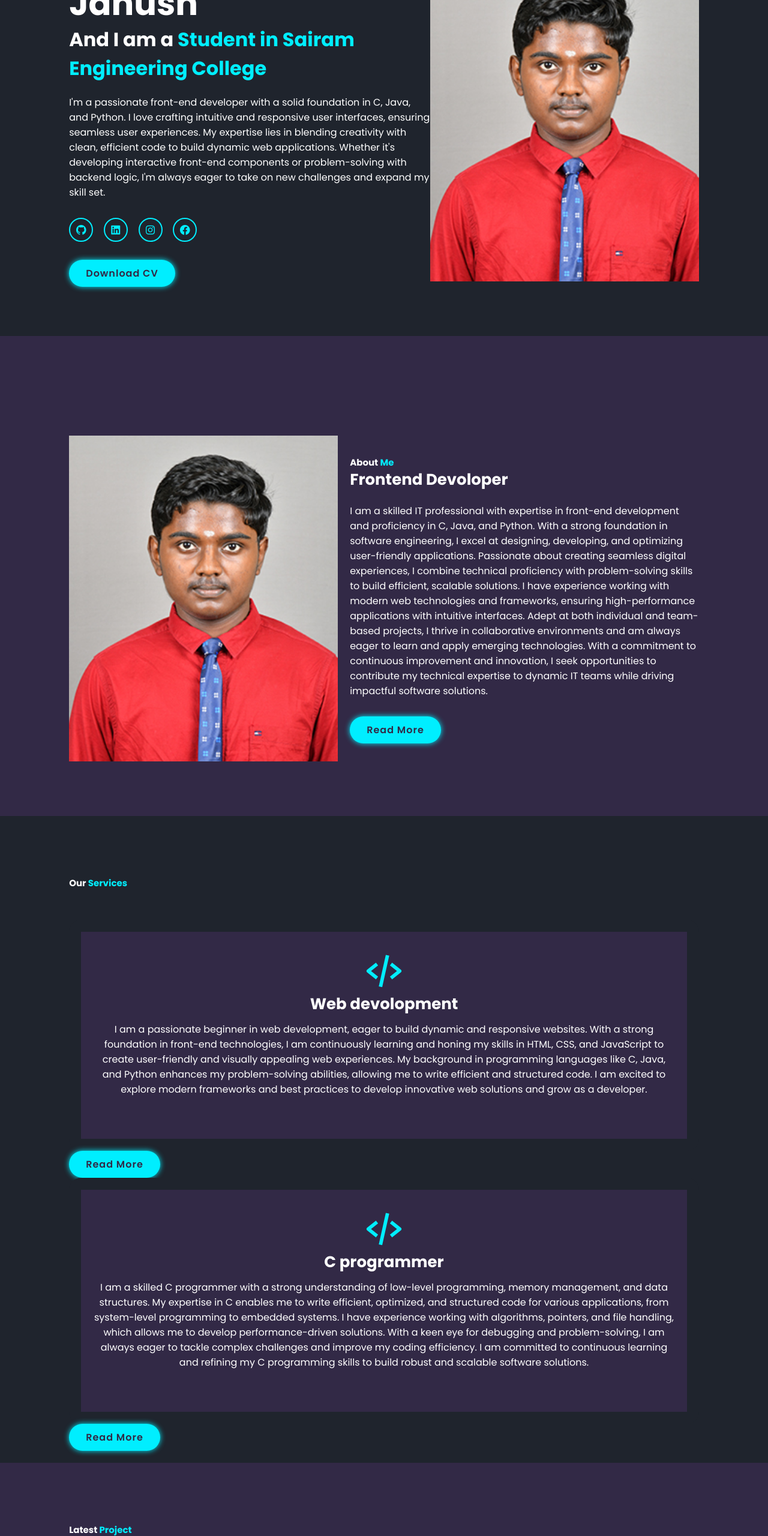
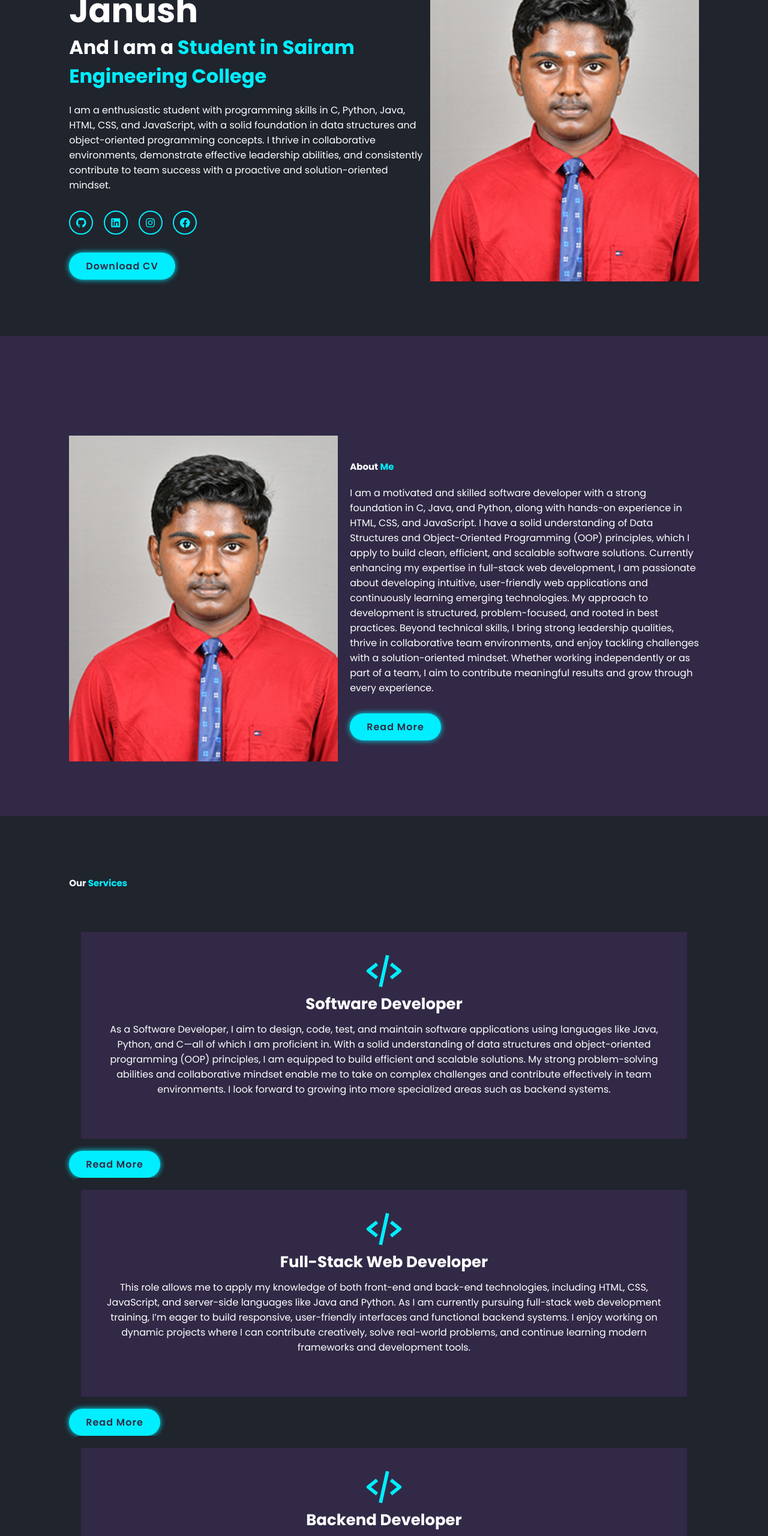
Before and after one commit to janush13/Portfolio, a plain HTML site: page index.html in a window 1280 px wide. Shown: the part 240-2800 px from the top of the page at 60% size. Drawn offline with nearby package versions, Linux system fonts and the light colour scheme; files that its build step writes are made by us from their sources; files whose address does not match are found by name.

Commit message:
index.html

```diff
--- a/index.html
+++ b/index.html
@@ -34,7 +34,22 @@
             <h3>Hello, This is me</h3>
             <h1>Janush</h1>
             <h3>And I am a <span> Student in Sairam Engineering College</span></h3>
-            <p>I'm a passionate front-end developer with a solid foundation in C, Java, and Python. I love crafting intuitive and responsive user interfaces, ensuring seamless user experiences. My expertise lies in blending creativity with clean, efficient code to build dynamic web applications. Whether it's developing interactive front-end components or problem-solving with backend logic, I'm always eager to take on new challenges and expand my skill set.</p>
+            <p>I am a enthusiastic student
+                with programming skills in
+                C, Python, Java, HTML,
+                CSS, and JavaScript, with
+                a solid foundation in data
+                structures and
+                object-oriented
+                programming concepts. I
+                thrive in collaborative
+                environments,
+                demonstrate effective
+                leadership abilities, and
+                consistently contribute to
+                team success with a
+                proactive and
+                solution-oriented mindset.</p>
             <div class="social-accounts">
                 <a href="#"><i class='bx bxl-github' ></i></a>
                 <a href="#"><i class='bx bxl-linkedin-square' ></i></a>
@@ -55,13 +70,12 @@
         </div>
 
         <div class="about-content">
-            <h2 class="heading">About <span>Me</span></h2>
-            <h3>Frontend Devoloper</h3>
-            <p>I am a skilled IT professional with expertise in front-end development and proficiency in C, Java, and Python. With a strong foundation in software engineering, I excel at designing, developing, and optimizing user-friendly applications. Passionate about creating seamless digital experiences, I combine technical proficiency with problem-solving skills to build efficient, scalable solutions.
+            <h1 class="heading">About <span>Me</span></h1>
+            <p>I am a motivated and skilled software developer with a strong foundation in C, Java, and Python, along with hands-on experience in HTML, CSS, and JavaScript. I have a solid understanding of Data Structures and Object-Oriented Programming (OOP) principles, which I apply to build clean, efficient, and scalable software solutions.
 
-                I have experience working with modern web technologies and frameworks, ensuring high-performance applications with intuitive interfaces. Adept at both individual and team-based projects, I thrive in collaborative environments and am always eager to learn and apply emerging technologies.
+                Currently enhancing my expertise in full-stack web development, I am passionate about developing intuitive, user-friendly web applications and continuously learning emerging technologies. My approach to development is structured, problem-focused, and rooted in best practices.
 
-                With a commitment to continuous improvement and innovation, I seek opportunities to contribute my technical expertise to dynamic IT teams while driving impactful software solutions.
+                Beyond technical skills, I bring strong leadership qualities, thrive in collaborative team environments, and enjoy tackling challenges with a solution-oriented mindset. Whether working independently or as part of a team, I aim to contribute meaningful results and grow through every experience.
             </p>
             <a href="#" class="btn">Read More</a>
 
@@ -74,8 +88,8 @@
         <div class="services-container">
             <div class="services-box">
                 <i class='bx bx-code-alt'></i>
-                <h3>Web devolopment</h3>
-                <p>I am a passionate beginner in web development, eager to build dynamic and responsive websites. With a strong foundation in front-end technologies, I am continuously learning and honing my skills in HTML, CSS, and JavaScript to create user-friendly and visually appealing web experiences. My background in programming languages like C, Java, and Python enhances my problem-solving abilities, allowing me to write efficient and structured code. I am excited to explore modern frameworks and best practices to develop innovative web solutions and grow as a developer.
+                <h3>Software Developer</h3>
+                <p>As a Software Developer, I aim to design, code, test, and maintain software applications using languages like Java, Python, and C—all of which I am proficient in. With a solid understanding of data structures and object-oriented programming (OOP) principles, I am equipped to build efficient and scalable solutions. My strong problem-solving abilities and collaborative mindset enable me to take on complex challenges and contribute effectively in team environments. I look forward to growing into more specialized areas such as backend systems.
                 </p>
             </div>
         </div>
@@ -84,8 +98,18 @@
         <div class="services-container">
             <div class="services-box">
                 <i class='bx bx-code-alt'></i>
-                <h3>C programmer</h3>
-                <p>I am a skilled C programmer with a strong understanding of low-level programming, memory management, and data structures. My expertise in C enables me to write efficient, optimized, and structured code for various applications, from system-level programming to embedded systems. I have experience working with algorithms, pointers, and file handling, which allows me to develop performance-driven solutions. With a keen eye for debugging and problem-solving, I am always eager to tackle complex challenges and improve my coding efficiency. I am committed to continuous learning and refining my C programming skills to build robust and scalable software solutions.
+                <h3> Full-Stack Web Developer</h3>
+                <p>This role allows me to apply my knowledge of both front-end and back-end technologies, including HTML, CSS, JavaScript, and server-side languages like Java and Python. As I am currently pursuing full-stack web development training, I’m eager to build responsive, user-friendly interfaces and functional backend systems. I enjoy working on dynamic projects where I can contribute creatively, solve real-world problems, and continue learning modern frameworks and development tools.
+                </p>
+            </div>
+        </div>
+        <a href="#" class="btn">Read More</a>
+
+        <div class="services-container">
+            <div class="services-box">
+                <i class='bx bx-code-alt'></i>
+                <h3>Backend Developer</h3>
+                <p>As a Backend Developer, I focus on the logic, performance, and security of web and mobile applications. My proficiency in Java and Python, combined with a strong foundation in data structures and OOP concepts, enables me to design and maintain efficient backend systems. I am comfortable working with APIs, databases, and server-side architecture. With a structured approach to coding and a keen attention to detail, I aim to build robust and scalable systems that support seamless user experiences.
                 </p>
             </div>
         </div>
@@ -97,8 +121,8 @@
         <h2 class="heading">Latest <span> Project</span></h2>
 
         <div class="portfolio-container">
-            <div class="porfolio-box">
-                <img src="images/Crown Care Project.png" alt="">
+            <div class="portfolio-box">
+                <img src="images/Crown Care.png" alt="">
                 <div class="portfolio-layer">
                     <h4>Crown Care</h4>
                     <P>This is my college ongoing project called "Crown Care". In this project we are going to provide solution for maintaining a good hair health along with a crown analyzer which helps you to check your hair texture condition and scalp condition.
@@ -106,6 +130,28 @@
                     <a href="#"><i class='bx bx-link-external'></i></a>
                 </div>
             </div>
+
+            <div class="portfolio-box">
+                <img src="images/Dice Game.png" alt="">
+                <div class="portfolio-layer">
+                    <h4>Dice Game</h4>
+                    <P>I developed a simple yet interactive Dice Game using HTML and CSS, designed to simulate the rolling of two dice and determine a winner based on the outcome. The project demonstrates my understanding of basic web structure, styling techniques, and UI design.
+                    </P>
+                    <a href="#"><i class='bx bx-link-external'></i></a>
+                </div>
+            </div>
+
+            <div class="portfolio-box">
+                <img src="images/Drum Kit.png" alt="">
+                <div class="portfolio-layer">
+                    <h4>Drum Kit Challenge</h4>
+                    <P>I created an interactive Drum Kit web application using HTML, CSS, and JavaScript, allowing users to play different drum sounds by either clicking on buttons or pressing corresponding keys on the keyboard. This project showcases my ability to combine markup, styling, and scripting to create an engaging user experience. I used JavaScript to handle event listeners, play audio clips, and provide visual feedback through simple animations. Through this project, I gained hands-on experience in DOM manipulation, event handling, and enhancing UI responsiveness—key skills in modern front-end development.
+                    </P>
+                    <a href="#"><i class='bx bx-link-external'></i></a>
+                </div>
+            </div>
+
+
         </div>
     </section>
 
```
